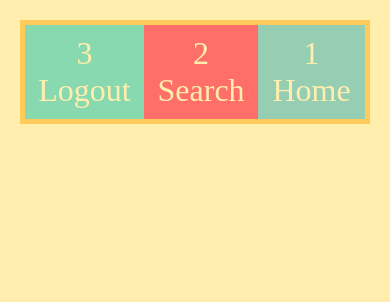
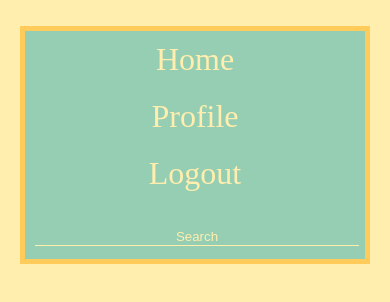
Before and after one commit to rtjae1/wryanLearning, a plain HTML site: page flexbox/freeCodeCamp/index.html in a window 390 px wide. Drawn offline with Linux system fonts and the light colour scheme.

Commit message:
Bonus - Responsive Navbar

```diff
--- a/flexbox/freeCodeCamp/assets/css/basic.css
+++ b/flexbox/freeCodeCamp/assets/css/basic.css
@@ -1,24 +1,38 @@
-.container > div {
-    padding: 10px;
-    text-align: center;
-    font-size: 2em;
-    color: #ffeead;
+.container > li {
+  padding: 10px;
+  text-align: center;
+  font-size: 2em;
+  color: #ffeead;
+  box-sizing: border-box;
+  background-color: #96ceb4;
+  list-style-type: none;
 }
+
 html, body {
-    box-sizing: border-box;
-    height: 100%;
-    background-color: #ffeead;
-    margin: 10px;
+  background-color: #ffeead;
+  margin: 10px;
 }
-.container >div:nth-child(1) {
-    background-color: #96ceb4;
+
+.container {
+  padding: 0;
 }
-.container >div:nth-child(2) {
-    background-color: #ff6f69;
+.search-input {
+  background: #ff6e68;
+  border: 0;
+  width: 100%;
+  outline: 0;
+  background: transparent;
+  border-bottom: 1px solid #ffeead;
+  color: #ffeead;
 }
-.container >div:nth-child(3) {
-    background-color: #88d8b0;
+::placeholder{
+  color: #ffeead;
 }
-.container >div:nth-child(4) {
-    background-color: #ff6f69;
+
+.search-input:focus {
+  outline: none;
 }
+
+.container > li {
+  background-color: #96ceb4;
+}
--- a/flexbox/freeCodeCamp/assets/css/flexbox.css
+++ b/flexbox/freeCodeCamp/assets/css/flexbox.css
@@ -1,14 +1,27 @@
-/* order */
+/* Bonus - Responsive Navbar */
 .container {
   border: 5px solid #ffcc5c;
   display: flex;
 }
-.item1 {
-  order: 1;
+.search {
+    flex: 1;
 }
-.item2 {
-  order: 0;
+@media all and (max-width: 600px) {
+    .container {
+        flex-wrap: wrap;
+    }
+    .container > li {
+        flex: 1 1 50%;
+    }
+    .search > input {
+        text-align: center;
+    }
 }
-.item3 {
-  order: -1;
+@media all and (max-width: 400px) {
+        .container > li {
+        flex: 1 1 100%;
+    }
+    .search {
+        order: 1;
+    }
 }
--- a/flexbox/freeCodeCamp/index.html
+++ b/flexbox/freeCodeCamp/index.html
@@ -9,10 +9,15 @@
     <link rel="stylesheet" href="/flexbox/freeCodeCamp/assets/css/flexbox.css">
 </head>
 <body>
-    <nav class="container">
-        <div class="item1">1 Home</div>
-        <div class="item2">2 Search</div>
-        <div class="item3">3 Logout</div>
+    <nav>
+        <ul class="container">
+            <li>Home</li>
+            <li>Profile</li>
+            <li class="search">
+                <input type="text" class="search-input" placeholder="Search">
+            </li>
+            <li>Logout</li>
+        </ul>
     </nav>
 </body>
 </html>
```
